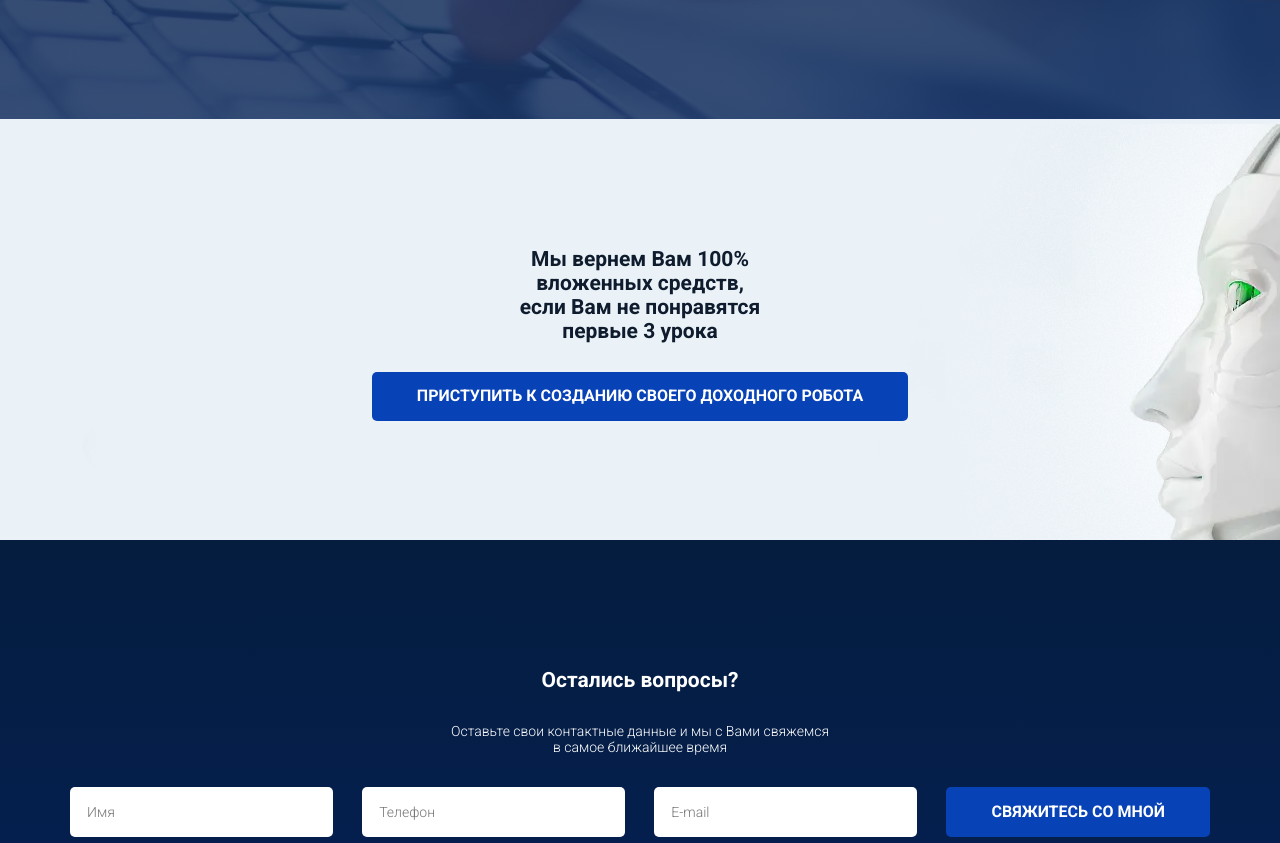
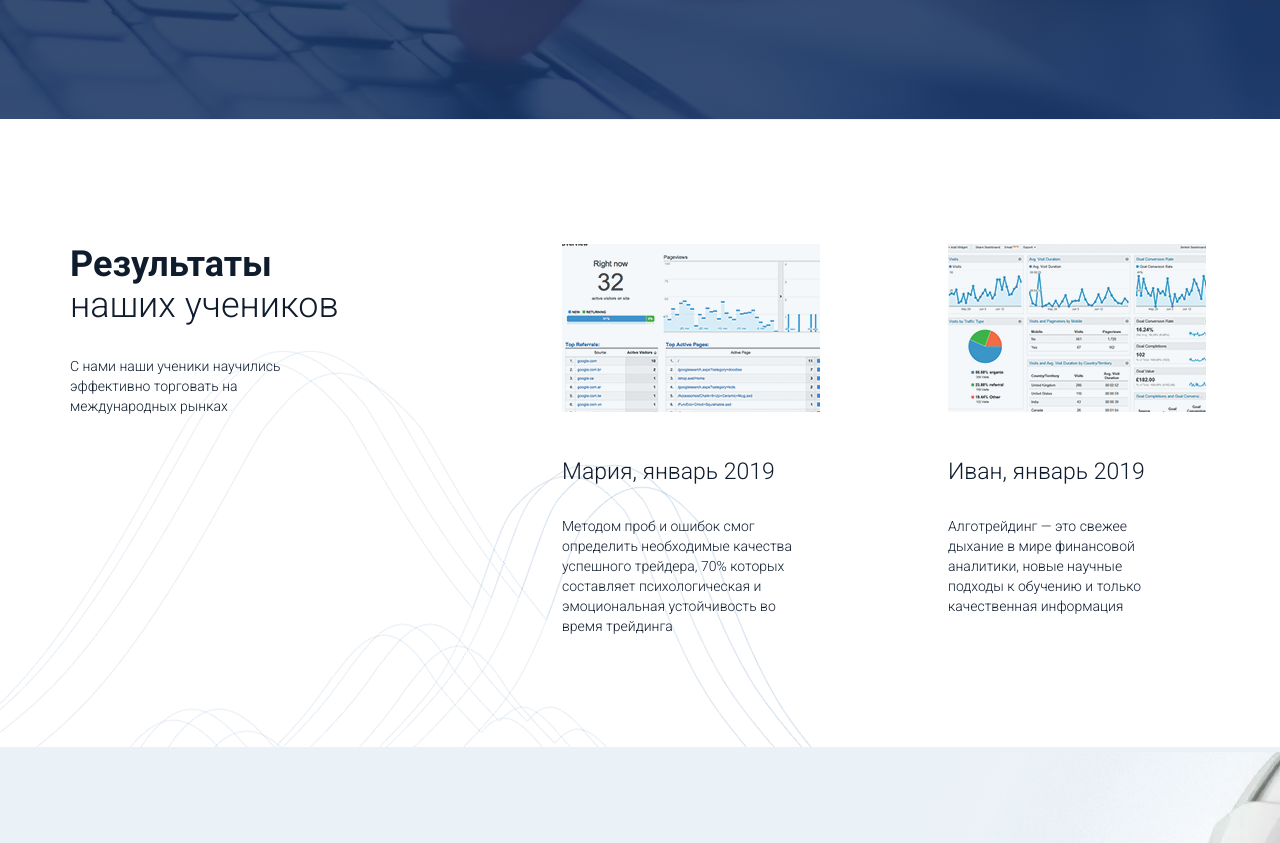
Before and after one commit to smnmnt/depopi, a website: page index.html in a window 1280 px wide. Shown: the part 8518-9361 px from the top of the page. Drawn offline with nearby package versions, Linux system fonts and the light colour scheme.

Commit message:
result section

```diff
--- a/index.html
+++ b/index.html
@@ -345,6 +345,29 @@
         </section>
 
 
+        <section class="section results">
+            <div class="container">
+                <div class="results__row ">
+                    <div class="results__columns results__columns__titles">
+                        <h4 class="results__title title"><span>Результаты</span> наших учеников</h4>
+                        <p class="txt results__description">С нами наши ученики научились эффективно торговать на международных рынках</p>
+                    </div>
+                    <div class="results__columns results__columns__examples">
+                        <div class="results__example results__example__left">
+                            <img src="./img/webp/mariaexample.webp" alt="example" class="example__image">
+                            <h4 class="title results__example__title">Мария, январь 2019</h4>
+                            <p class="txt results__example__description">Методом проб и ошибок смог определить необходимые качества успешного трейдера, 70% которых составляет психологическая и эмоциональная устойчивость во время трейдинга</p>
+                        </div>
+                        <div class="results__example results__example__right">
+                            <img src="./img/webp/ivanexample.webp" alt="example" class="example__image">
+                            <h4 class="title results__example__title">Иван, январь 2019</h4>
+                            <p class="txt results__example__description results__example__description__thiner">Алготрейдинг — это свежее дыхание в мире финансовой аналитики, новые научные подходы к обучению и только качественная информация</p>
+                        </div>
+                    </div>
+                </div>
+            </div>
+        </section>
+
 
         <section class="section cashback">
             <div class="container">
--- a/sass/style.sass
+++ b/sass/style.sass
@@ -17,6 +17,7 @@
 
 @import 'templates/free-lessons'
 
+@import 'templates/results'
 @import 'templates/cashback'
 
 @import 'templates/questions'
--- /dev/null
+++ b/sass/templates/_results.sass
@@ -0,0 +1,38 @@
+.results
+    background: url('../img/webp/resultwave.webp') no-repeat left bottom
+    &__row
+        border-top: 1px solid #eaf1f7
+        padding-top: 124px
+        padding-bottom: 111px
+        display: flex
+        justify-content: space-between
+    &__title
+        font-size: 36px
+        max-width: 270px
+        width: 100%
+        margin-bottom: 29px
+        span
+            font-weight: bold
+    &__description
+        max-width: 260px
+        width: 100%
+        line-height: 20px
+    &__columns__examples
+        display: flex
+        justify-content: space-between
+        max-width: 648px
+        width: 100%
+    &__example
+        max-width: 262px
+        width: 100%
+        &__title
+            margin-top: 44px
+            margin-bottom: 31px
+            font-size: 23px
+        &__description
+            max-width: 253px
+            width: 100%
+            line-height: 20px
+            &__thiner
+                max-width: 221px
+                width: 100%
```
Also changed, not shown: css/style.css, img/webp/ivanexample.webp (added), img/webp/mariaexample.webp (added), img/webp/resultwave.webp (added), 1 other file.
